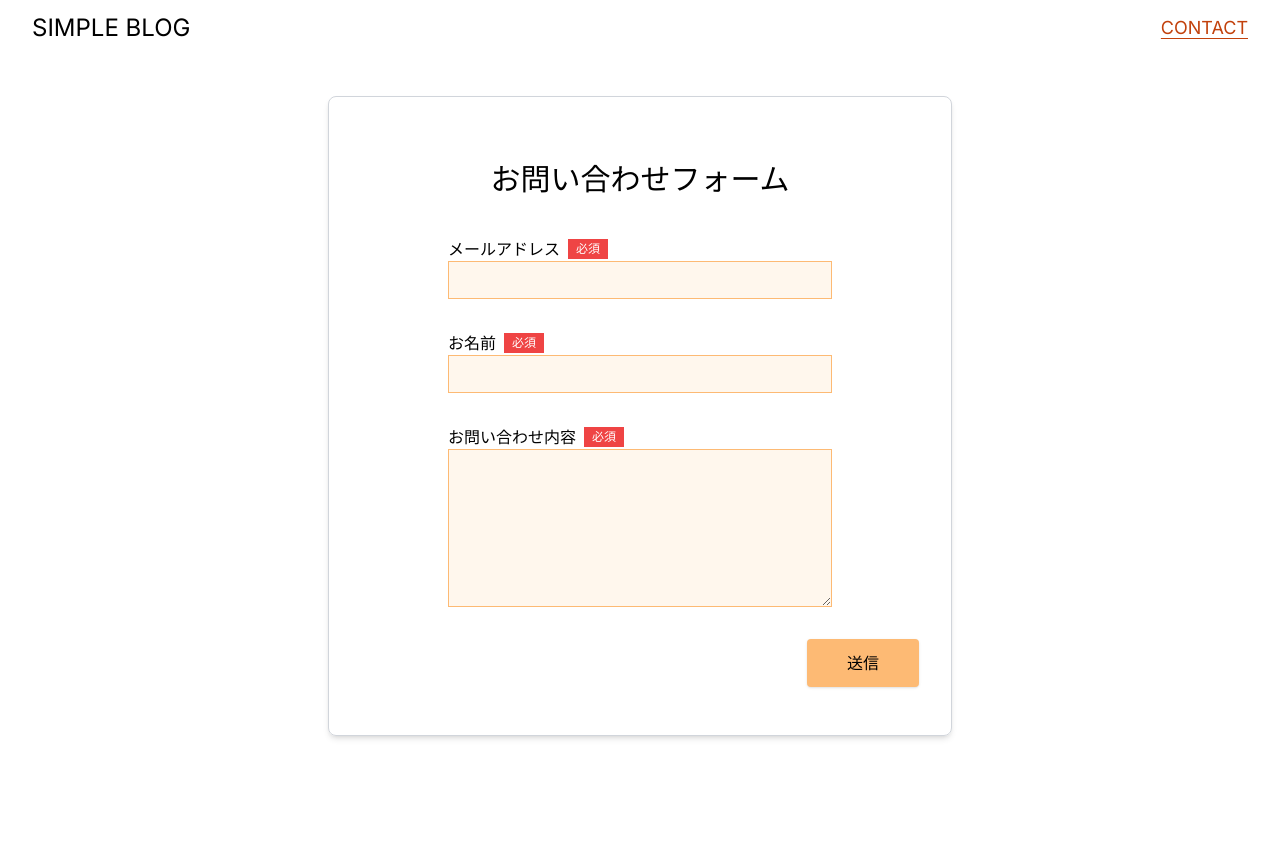
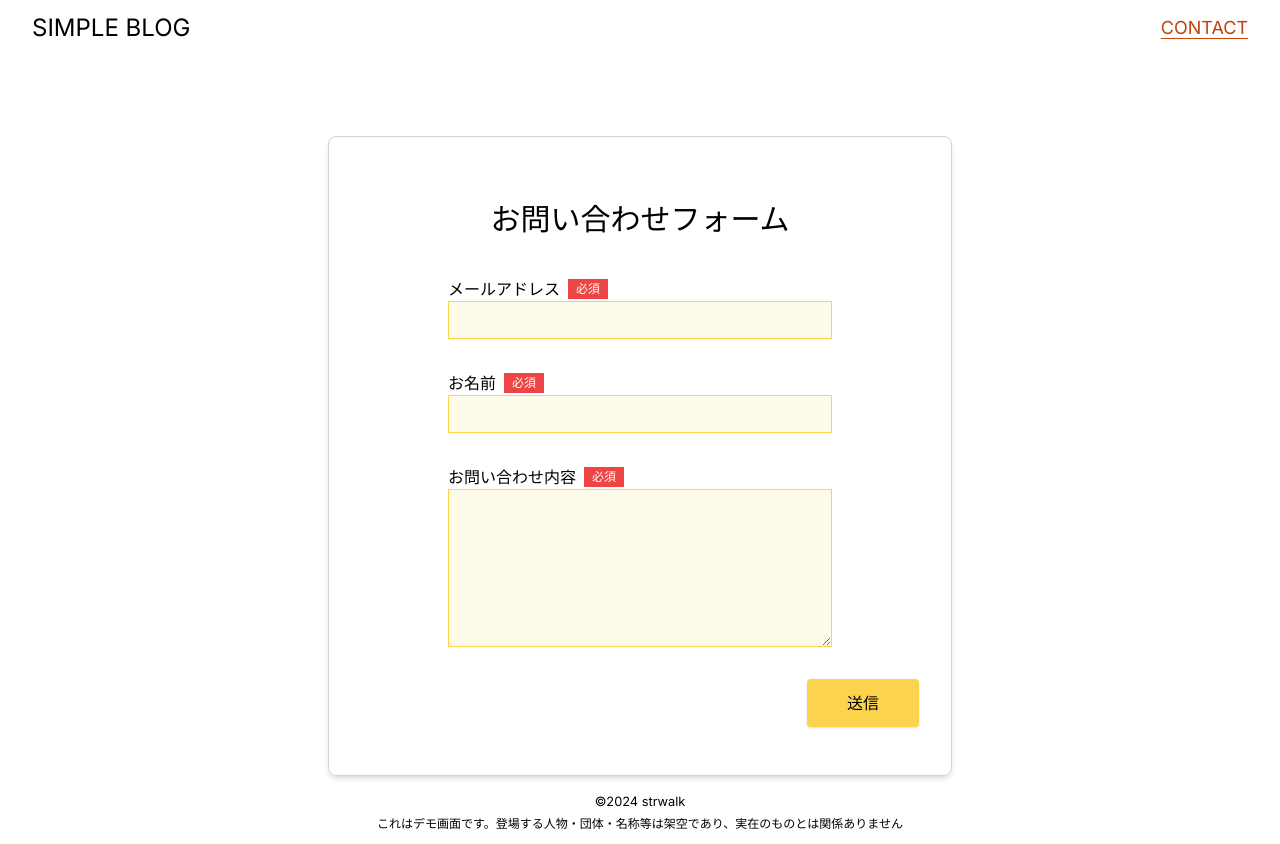
Before and after one commit to strwalk/simple-blog, a Next.js app: page /form in a window 1280 px wide. Before the commit the page ends 800 px from the top, so only its background shows below. Built offline with nearby package versions, Linux system fonts and the light colour scheme.

Commit message:
fix: form page design

```diff
--- a/src/app/_components/FormItem/index.tsx
+++ b/src/app/_components/FormItem/index.tsx
@@ -41,7 +41,7 @@ export function FormItem() {
             id="email"
             name="email"
             required={true}
-            className="border border-orange-300 w-full bg-orange-50 md:w-[24rem] py-1.5 px-2"
+            className="border border-amber-300 w-full bg-amber-50 md:w-[24rem] py-1.5 px-2"
           />
         </section>
       </section>
@@ -60,7 +60,7 @@ export function FormItem() {
             id="username"
             name="username"
             required={true}
-            className="border border-orange-300 bg-orange-50 w-full md:w-[24rem] py-1.5 px-2"
+            className="border border-amber-300 bg-amber-50 w-full md:w-[24rem] py-1.5 px-2"
           />
         </section>
       </section>
@@ -79,7 +79,7 @@ export function FormItem() {
             name="message"
             rows={6}
             required={true}
-            className="border border-orange-300 bg-orange-50 block w-full md:w-[24rem] py-1.5 px-2"
+            className="border border-amber-300 bg-amber-50 block w-full md:w-[24rem] py-1.5 px-2"
           />
         </section>
       </section>
@@ -87,7 +87,7 @@ export function FormItem() {
         <button
           type="submit"
           disabled={isOpen}
-          className="bg-orange-300 hover:bg-orange-200 py-3 px-10 rounded shadow"
+          className="bg-amber-300 hover:bg-amber-200 py-3 px-10 rounded shadow"
         >
           送信
         </button>
--- a/src/app/_components/Modal/index.tsx
+++ b/src/app/_components/Modal/index.tsx
@@ -74,7 +74,7 @@ export function Modal({ formState, isOpen, setIsOpen }: Props) {
           <section className="flex justify-center">
             <button
               onClick={modalClose}
-              className="bg-orange-200 hover:bg-orange-300 py-3 px-6 rounded shadow"
+              className="bg-amber-200 hover:bg-amber-300 py-3 px-6 rounded shadow"
             >
               閉じる
             </button>
--- a/src/app/form/page.tsx
+++ b/src/app/form/page.tsx
@@ -1,10 +1,10 @@
-import { FormItem, Header } from '../_components';
+import { FormItem, Header, Footer } from '../_components';
 
 export default function Form() {
   return (
     <main>
       <Header isPreview={false} />
-      <section className="py-2 sm:py-10 px-4 md:px-10 flex justify-center items-center">
+      <section className="mt-20 px-4 md:px-10 flex justify-center items-center">
         <section className="w-full md:w-[39rem] py-6 sm:pt-16 pb-10 sm:pb-12 px-5 sm:px-8 rounded-lg border border-gray-300 shadow sm:shadow-md">
           <h1 className="text-center text-xl sm:text-2xl md:text-3xl">
             お問い合わせフォーム
@@ -14,6 +14,7 @@ export default function Form() {
           </section>
         </section>
       </section>
+      <Footer />
     </main>
   );
 }
```
